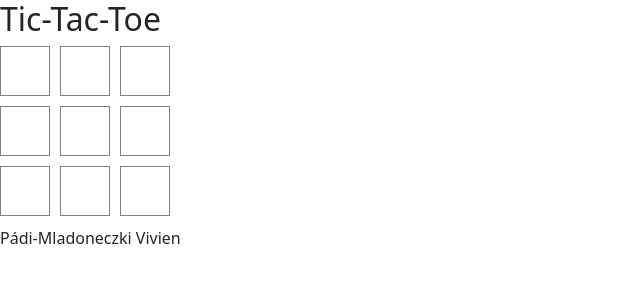
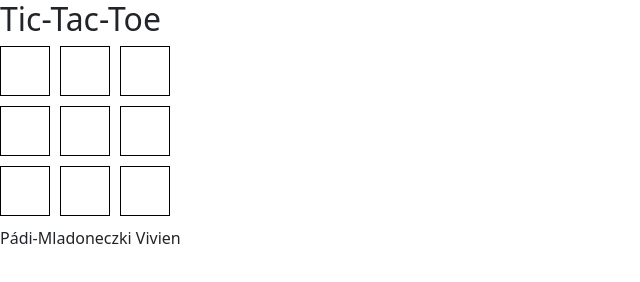
Before and after one commit to Mladoneczki/tictactoe_otthoni_probalkozas, a plain HTML site: page index.html in a window 1280 px wide. Shown: the whole page, without its empty margins (0-640 px from the left). Drawn offline with nearby package versions, Linux system fonts and the light colour scheme.

Commit message:
consol.log-ok eltávolítva

```diff
--- a/controller/TicTacToeController.js
+++ b/controller/TicTacToeController.js
@@ -14,6 +14,5 @@ export default class TicTacToeController{
             this.tTModel.mezoJeloles(event.detail)
             this.tTModel.nyertE()
             this.jatekTer.vegKimenetel(this.tTModel.nyert)
-           console.log(this.tTModel.nyert)
         })
 } }
--- a/index.css
+++ b/index.css
@@ -1,7 +1,7 @@
 .mezo{
     width: 50px;
     height: 50px;
-    border:1px solid gray;
+    border:1px solid black;
     margin-bottom: 10px;
     padding: 20px;
 }
--- a/m/TicTacModel.js
+++ b/m/TicTacModel.js
@@ -22,7 +22,6 @@ export default class TicTacModel {
       szulo.addClass("hasznalt");
     }
     this.jatekKor++;
-    console.log(this.jatekKor)
   }
 
   nyertE() {
```
